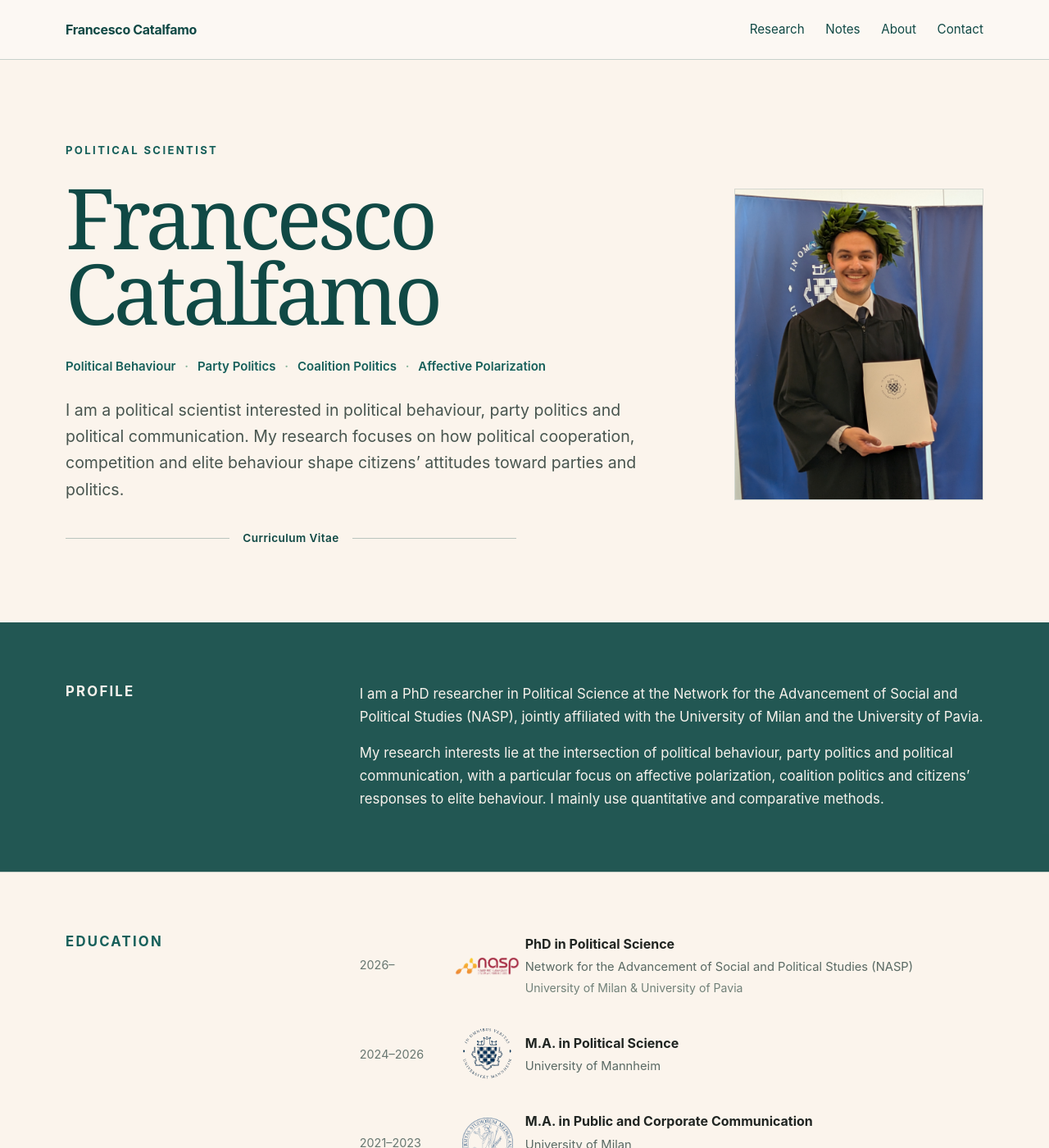
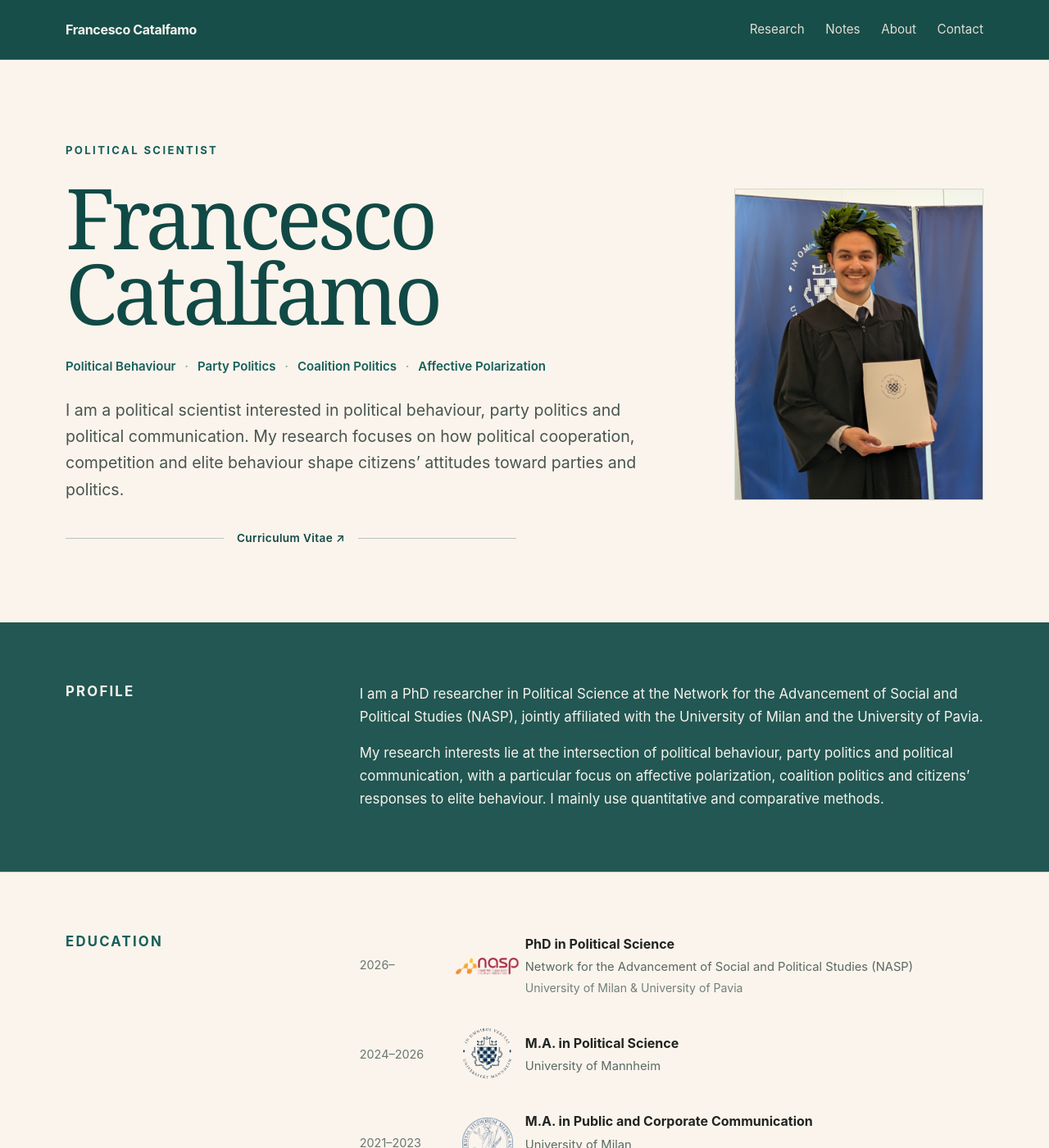
Before and after one commit to FCatalfamo/FCatalfamo.github.io, a Jekyll site: the page built from index.html, in a window 1280 px wide and 1400 px high. Shown: the whole window at 82% size. Built offline with Jekyll 4.4.1, drawn with Linux system fonts in a browser that asks for light colours.

Commit message:
Update home index.html

```diff
--- a/index.html
+++ b/index.html
@@ -123,11 +123,11 @@ title: Francesco Catalfamo
 
             z-index: 100;
 
-            background: rgba(252, 248, 243, 0.94);
+            background: rgba(16, 73, 69, 0.97);
 
             backdrop-filter: blur(12px);
 
-            border-bottom: 1px solid var(--line-dark);
+            border-bottom: 1px solid rgba(246, 229, 209, 0.16);
 
         }
 
@@ -153,7 +153,7 @@ title: Francesco Catalfamo
 
             letter-spacing: -0.02em;
 
-            color: var(--petrol-dark);
+            color: var(--light-text);
 
         }
 
@@ -173,7 +173,7 @@ title: Francesco Catalfamo
 
         .nav-links a {
 
-            color: var(--petrol-dark);
+            color: var(--light-muted);
 
             transition: color 0.18s ease;
 
@@ -182,7 +182,7 @@ title: Francesco Catalfamo
 
         .nav-links a:hover {
 
-            color: var(--petrol);
+            color: var(--light-text);
 
         }
 
@@ -1594,7 +1565,6 @@ title: Francesco Catalfamo
                 Francesco Catalfamo
             </a>
 
-
             <nav
                 class="nav-links"
                 aria-label="Main navigation"
@@ -1640,7 +1605,6 @@ title: Francesco Catalfamo
 
 
                 <div class="hero-content">
-
 
                     <div class="eyebrow">
                         Political Scientist
@@ -1653,10 +1617,6 @@ title: Francesco Catalfamo
                     </h1>
 
 
-
-                    <!-- INTERESTS -->
-
-
                     <div class="research-interests">
 
                         Political Behaviour
@@ -1674,10 +1634,6 @@ title: Francesco Catalfamo
                         Affective Polarization
 
                     </div>
-
-
-
-                    <!-- DESCRIPTION -->
 
 
                     <p class="hero-subtitle">
@@ -1691,10 +1647,6 @@ title: Francesco Catalfamo
                         attitudes toward parties and politics.
 
                     </p>
-
-
-
-                    <!-- CV BETWEEN TWO LINES -->
 
 
                     <div class="hero-cv-divider">
@@ -1705,15 +1657,12 @@ title: Francesco Catalfamo
                             target="_blank"
                             rel="noopener"
                         >
-                            Curriculum Vitae
+                            Curriculum Vitae ↗
                         </a>
 
                     </div>
 
-
                 </div>
-
-
 
 
                 <div class="portrait">
@@ -1761,7 +1703,6 @@ title: Francesco Catalfamo
 
                     </p>
 
-
                     <p>
 
                         My research interests lie at the intersection of
@@ -1804,11 +1738,9 @@ title: Francesco Catalfamo
 
                     <div class="timeline-item">
 
-
                         <div class="timeline-year">
                             2026–
                         </div>
-
 
                         <div class="education-logo-wrapper">
 
@@ -1820,40 +1752,30 @@ title: Francesco Catalfamo
 
                         </div>
 
-
                         <div class="timeline-content">
-
 
                             <div class="timeline-title">
                                 PhD in Political Science
                             </div>
 
-
                             <div class="timeline-meta">
                                 Network for the Advancement of Social and Political Studies (NASP)
                             </div>
 
-
                             <div class="timeline-detail">
                                 University of Milan &amp; University of Pavia
                             </div>
 
-
                         </div>
 
-
                     </div>
 
 
-
-
                     <div class="timeline-item">
-
 
                         <div class="timeline-year">
                             2024–2026
                         </div>
-
 
                         <div class="education-logo-wrapper">
 
@@ -1865,35 +1787,26 @@ title: Francesco Catalfamo
 
                         </div>
 
-
                         <div class="timeline-content">
-
 
                             <div class="timeline-title">
                                 M.A. in Political Science
                             </div>
 
-
                             <div class="timeline-meta">
                                 University of Mannheim
                             </div>
 
-
                         </div>
 
-
                     </div>
 
 
-
-
                     <div class="timeline-item">
-
 
                         <div class="timeline-year">
                             2021–2023
                         </div>
-
 
                         <div class="education-logo-wrapper">
 
@@ -1905,20 +1818,16 @@ title: Francesco Catalfamo
 
                         </div>
 
-
                         <div class="timeline-content">
-
 
                             <div class="timeline-title">
                                 M.A. in Public and Corporate Communication
                             </div>
 
-
                             <div class="timeline-meta">
                                 University of Milan
                             </div>
 
-
                             <div class="timeline-detail">
 
                                 Curriculum in Data Analytics for Politics,
@@ -1926,22 +1835,16 @@ title: Francesco Catalfamo
 
                             </div>
 
-
                         </div>
 
-
                     </div>
 
 
-
-
                     <div class="timeline-item">
-
 
                         <div class="timeline-year">
                             2018–2021
                         </div>
-
 
                         <div class="education-logo-wrapper">
 
@@ -2008,10 +1898,7 @@ title: Francesco Catalfamo
                         All research →
                     </a>
 
-
                 </div>
-
-
 
 
                 {% assign featured_projects = site.research
@@ -2019,8 +1906,6 @@ title: Francesco Catalfamo
                     | sort: "date"
                     | reverse
                 %}
-
-
 
 
                 {% if featured_projects.size > 0 %}
@@ -2083,46 +1968,30 @@ title: Francesco Catalfamo
                                 </a>
 
 
-
-
                                 {% if project.status %}
 
-
                                     <div class="research-meta">
-
                                         {{ project.status }}
-
                                     </div>
 
-
                                 {% endif %}
 
 
-
-
                                 <h3>
 
                                     <a href="{{ project.url }}">
-
                                         {{ project.title }}
-
                                     </a>
 
                                 </h3>
 
 
-
-
                                 {% if project.description %}
 
-
                                     <p>
-
                                         {{ project.description }}
-
                                     </p>
 
-
                                 {% endif %}
 
 
@@ -2180,20 +2042,15 @@ title: Francesco Catalfamo
                         All notes →
                     </a>
 
-
                 </div>
 
 
-
-
                 <div class="note-list">
 
 
                     {% assign latest_notes = site.notes | sort: "date" | reverse %}
 
 
-
-
                     {% if latest_notes.size > 0 %}
 
 
@@ -2208,8 +2065,6 @@ title: Francesco Catalfamo
                                     {{ note.date | date: "%d %b %Y" }}
 
                                 </div>
-
-
 
 
                                 <a
@@ -2252,51 +2107,33 @@ title: Francesco Catalfamo
                                 </a>
 
 
-
-
                                 <div>
 
 
                                     {% if note.category %}
 
-
                                         <div class="note-category">
-
                                             {{ note.category }}
-
                                         </div>
 
-
                                     {% endif %}
 
 
-
-
                                     <div class="note-title">
 
-
                                         <a href="{{ note.url }}">
-
                                             {{ note.title }}
-
                                         </a>
 
-
                                     </div>
 
 
-
-
                                     {% if note.description %}
 
-
                                         <div class="note-excerpt">
-
                                             {{ note.description }}
-
                                         </div>
 
-
                                     {% endif %}
 
 
@@ -2359,19 +2188,14 @@ title: Francesco Catalfamo
                         View Curriculum Vitae ↗
                     </a>
 
-
                 </div>
 
 
-
-
                 <div>
-
 
                     <h2>
                         Contact
                     </h2>
-
 
                     <p class="contact-email">
 
@@ -2419,10 +2243,8 @@ title: Francesco Catalfamo
 
                     </div>
 
-
                 </div>
 
-
             </div>
 
         </section>
```
Also changed, not shown: other parts of index.html (+8 -91 lines).
